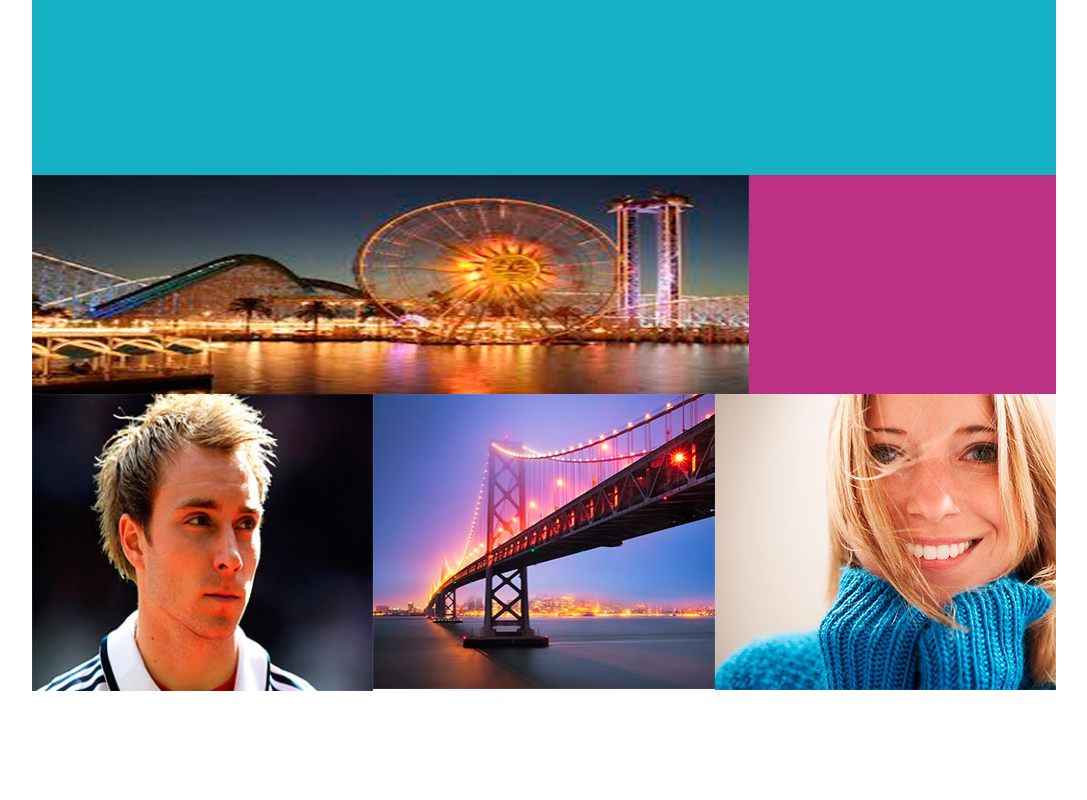
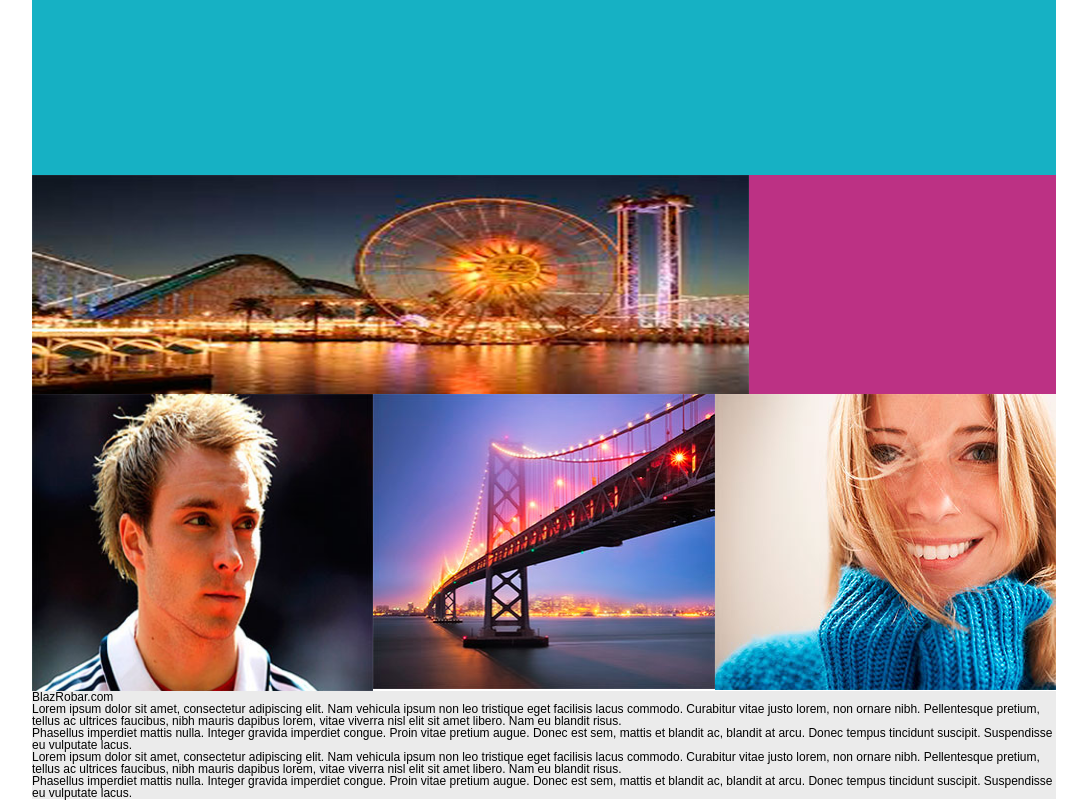
Before and after one commit to dimshiusua/adaptive, a plain HTML site: page index.html in a window 1280 px wide. Shown: the part 501-1301 px from the top of the page, without its empty margins (96-1183 px from the left). Before the commit the page ends 1192 px from the top, so only its background shows below. Drawn offline with Linux system fonts and the light colour scheme.

Commit message:
исправил вложенность в main+добавлен inner-text

```diff
--- a/css/style.css
+++ b/css/style.css
@@ -100,4 +100,7 @@ button, input[type="submit"]{
 	height: 219px;
 	background: #bc3184;
 }
+.inner-text{
+	background-color: #ebebeb;
+}
 /*MAIN END*/
--- a/index.html
+++ b/index.html
@@ -27,6 +27,8 @@
 			<div class="container">
 				<div class="inner-block">
 					<span></span>
+				</div>
+			</div>
 		</div>
 		<div class="img-gallery">
 			<div class="container">
@@ -63,9 +65,15 @@
 				</div>
 			</div>
 		</div>
+			<div class="container">
+				<div class="inner-text">
+					<a href="#">BlazRobar.com</a>
+					<p>Lorem ipsum dolor sit amet, consectetur adipiscing elit. Nam vehicula ipsum non leo tristique eget facilisis lacus commodo. Curabitur vitae justo lorem, non ornare nibh. Pellentesque pretium, tellus ac ultrices faucibus, nibh mauris dapibus lorem, vitae viverra nisl elit sit amet libero. Nam eu blandit risus. </p>
+					<p>Phasellus imperdiet mattis nulla. Integer gravida imperdiet congue. Proin vitae pretium augue. Donec est sem, mattis et blandit ac, blandit at arcu. Donec tempus tincidunt suscipit. Suspendisse eu vulputate lacus.</p>
+					<p>Lorem ipsum dolor sit amet, consectetur adipiscing elit. Nam vehicula ipsum non leo tristique eget facilisis lacus commodo. Curabitur vitae justo lorem, non ornare nibh. Pellentesque pretium, tellus ac ultrices faucibus, nibh mauris dapibus lorem, vitae viverra nisl elit sit amet libero. Nam eu blandit risus.</p>
+					<p>Phasellus imperdiet mattis nulla. Integer gravida imperdiet congue. Proin vitae pretium augue. Donec est sem, mattis et blandit ac, blandit at arcu. Donec tempus tincidunt suscipit. Suspendisse eu vulputate lacus.</p>
 				</div>
 			</div>
-
 	</div>
 	<div class="footer">
 
```
Lines whose indentation alone changed are shown as unchanged.
